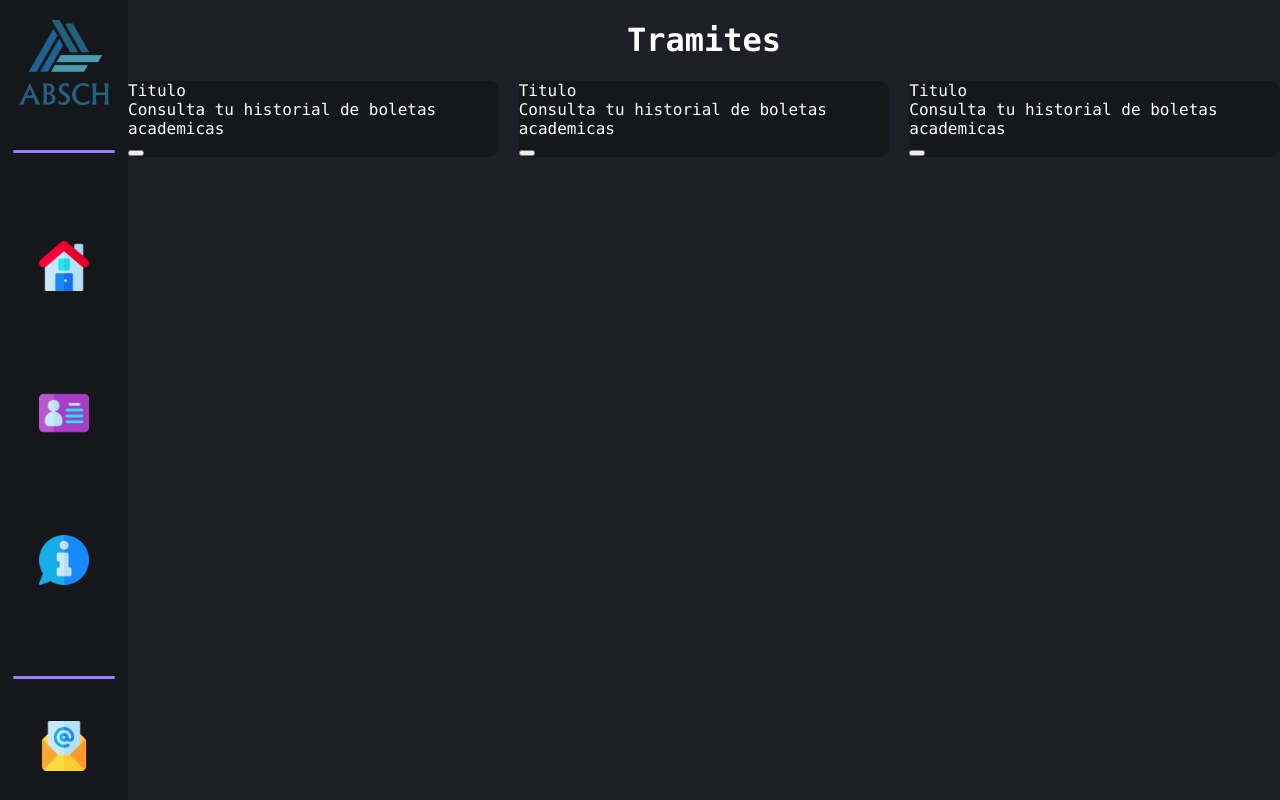
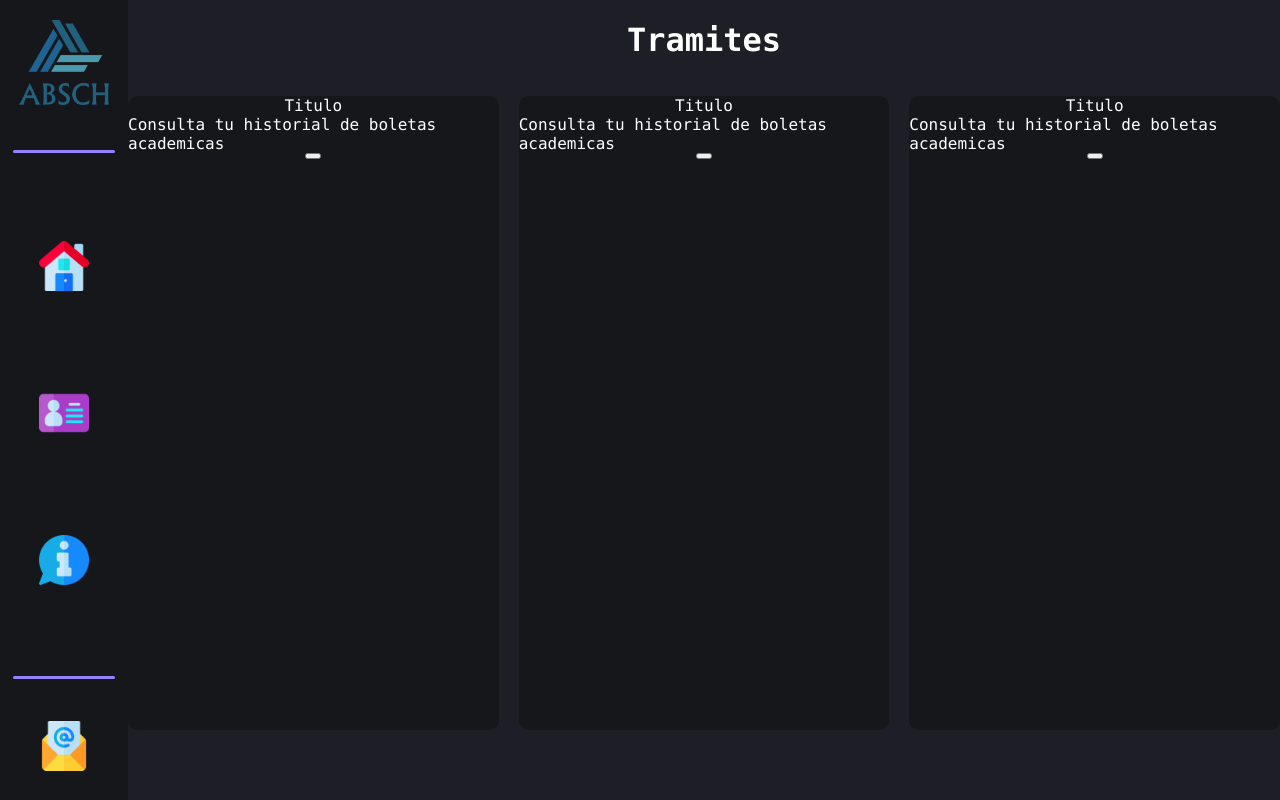
Before and after one commit to canawop400/web-page, a Flask app: page /tramites/ in a window 1280 px wide. Run offline with Flask 2, Linux system fonts and the light colour scheme.

Commit message:
Add files via upload

```diff
--- a/static/styles/styles.css
+++ b/static/styles/styles.css
@@ -103,15 +103,30 @@ body {
 /* Cosas raras */
 
 #content {
+	padding-top: 15px;
+
 	display: grid;
 
 	grid-template-columns: repeat(3, 1fr);
 	gap: 20px;
+
+	height: 100%;
 }
 
 .procedure {
+	display: flex;
+	flex-direction: column;
+
+	align-items: center;
+
 	background-color: #15171B;
 	border-radius: 10px;
+
+	height: 90%;
+}
+
+.procedure-title {
+
 }
 
 
```
